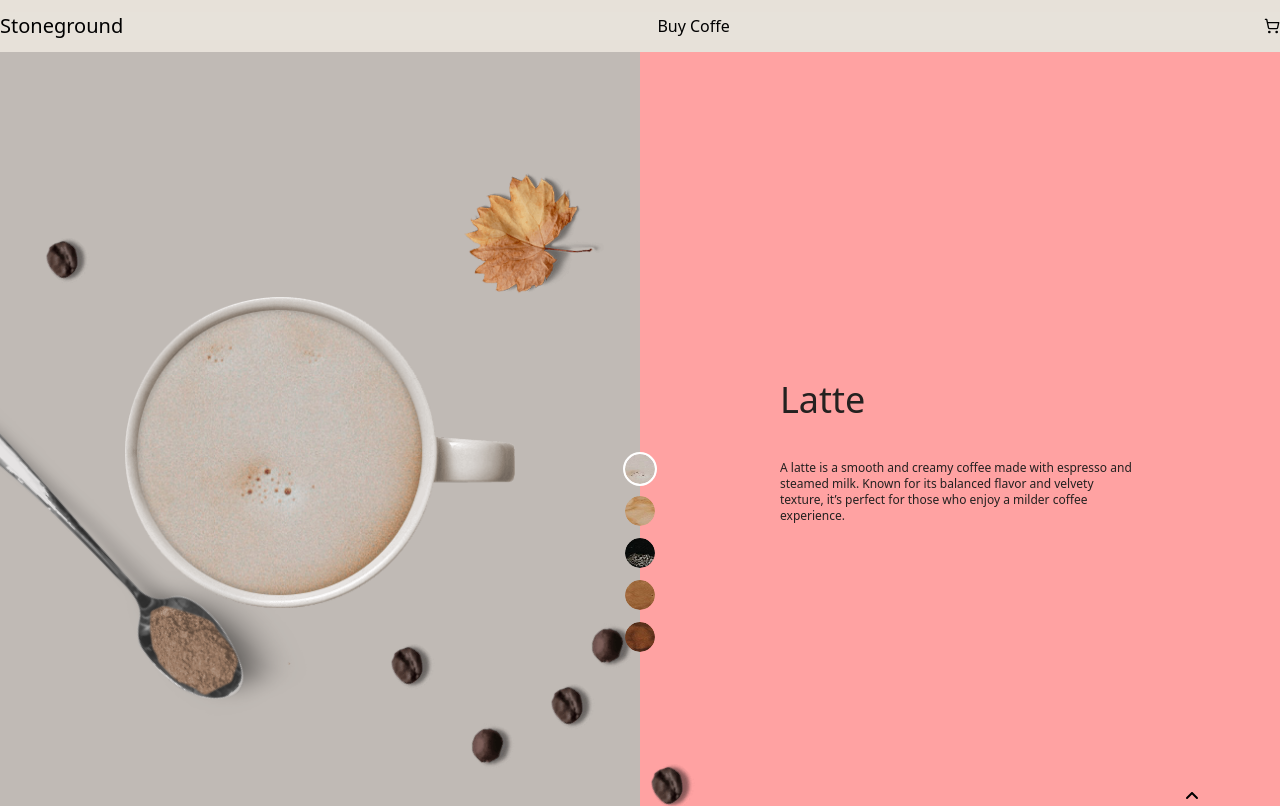
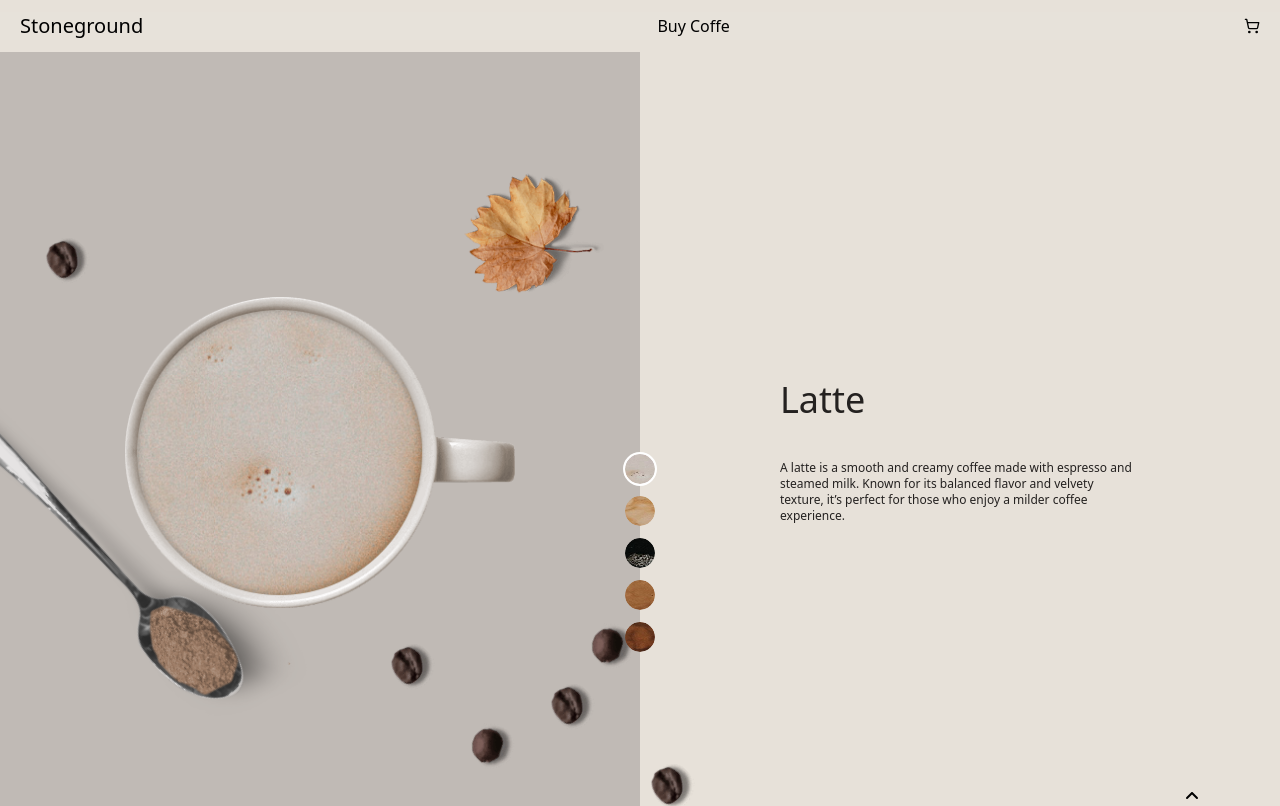
Before and after one commit to BTavkhelidze/coffee-shop, a Next.js app: page / in a window 1280 px wide. Shown: the top 806 px of the page. Built offline with nearby package versions, Linux system fonts and the light colour scheme.

Commit message:
improve/header

```diff
--- a/src/components/Header/Header.tsx
+++ b/src/components/Header/Header.tsx
@@ -4,7 +4,7 @@ import { LuShoppingCart } from 'react-icons/lu';
 function Header() {
   return (
     <header className='w-full py-3 '>
-      <div className='max-w-[1440px] justify-between flex items-center w-full mx-auto bg-[#E7E1D960]'>
+      <div className='px-5 max-w-[1440px] justify-between flex items-center w-full mx-auto bg-[#E7E1D960]'>
         <h1 className='text-xl  '>Stoneground </h1>
         <p className='  hover:underline cursor-pointer text-center'>
           Buy Coffe
--- a/src/components/Home/CoffeCategorySlideSect2/CoffeeCategSliderSwipSec2.tsx
+++ b/src/components/Home/CoffeCategorySlideSect2/CoffeeCategSliderSwipSec2.tsx
@@ -28,7 +28,7 @@ const CoffeeCategSliderSwipSec2: React.FC<IProps> = ({
   const { width } = useDimension();
 
   return (
-    <div className=' w-full bg-red-300 h-screen'>
+    <div className=' w-full  h-screen'>
       <Swiper
         ref={swiperRef}
         speed={500}
--- a/src/components/Home/CoffeStoreS2/CoffeStoreS2.tsx
+++ b/src/components/Home/CoffeStoreS2/CoffeStoreS2.tsx
@@ -1,5 +1,5 @@
 'use client';
-import React, { useEffect, useRef, useState } from 'react';
+import React, { useEffect, useRef } from 'react';
 import { useTransform, useScroll, motion } from 'motion/react';
 import { CoffeShop } from '../../../../public/images';
 import Image from 'next/image';
--- a/src/components/Home/Hero/HeroSect1.tsx
+++ b/src/components/Home/Hero/HeroSect1.tsx
@@ -1,6 +1,6 @@
 'use client';
 import Image from 'next/image';
-import React, { useEffect, useRef, useState } from 'react';
+import React, { useRef } from 'react';
 import { CoffeeCuo } from '../../../../public/images';
 import { useScroll, useTransform, motion } from 'motion/react';
 
@@ -40,11 +40,11 @@ function HeroSect1() {
         </p>
 
         <p className='text-md'>
-          At our café, every cup is crafted with intention — from the smooth,
+          {` At our café, every cup is crafted with intention — from the smooth,
           velvety latte to the bold simplicity of black coffee. Whether you're
           stopping in for a peaceful solo moment or meeting friends for an
           afternoon pick-me-up, we’ve created a space that feels like home (but
-          with better coffee).
+          with better coffee).`}
         </p>
 
         <p>
```
